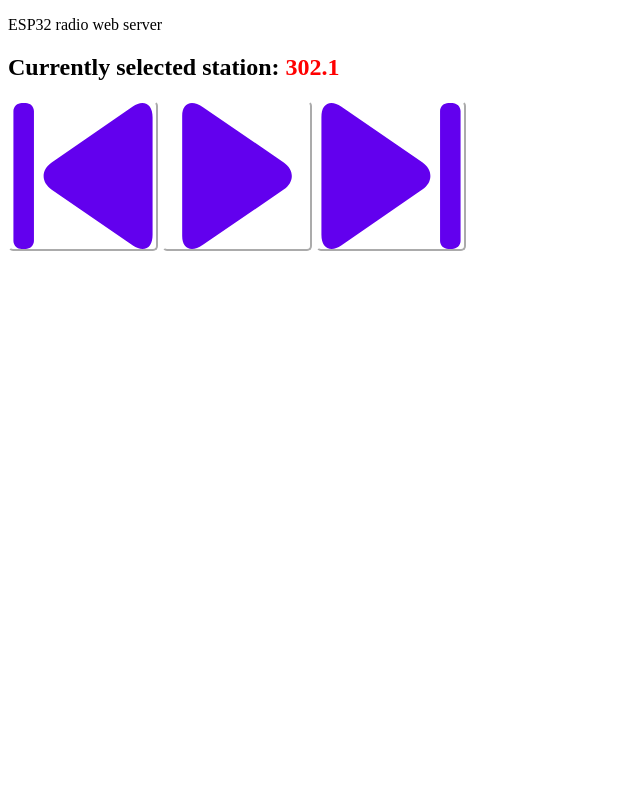
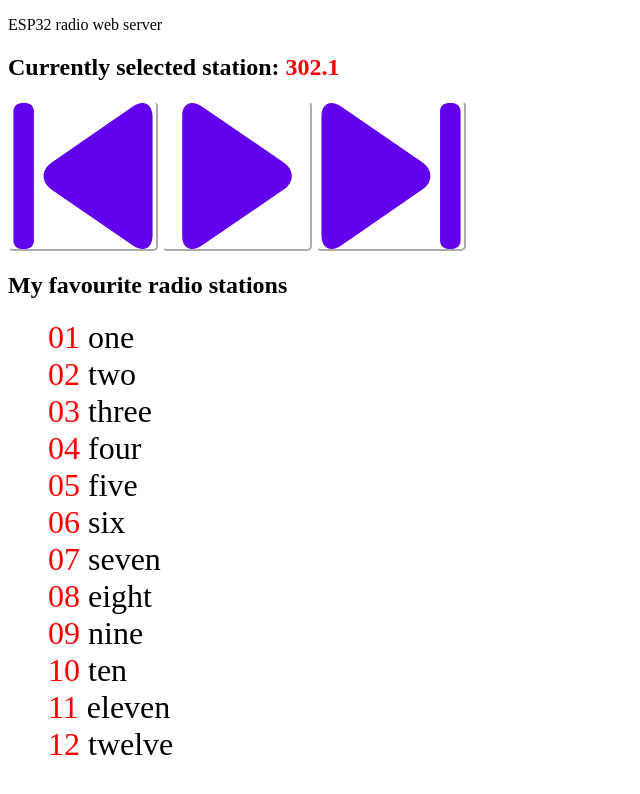
Before and after one commit to sswrk/esp32-radio, a plain HTML site: page radio/data/index.html in a window 1280 px wide. Shown: the whole page, without its empty margins (0-640 px from the left). Drawn offline with Linux system fonts and the light colour scheme.

Commit message:
added fav list

```diff
--- a/radio/data/index.html
+++ b/radio/data/index.html
@@ -16,7 +16,23 @@
             <button class="play-button" onclick="togglePlayState()"></button>
             <button class="next-button" onclick="setNextStation()"></button>
         </div>
-
+    </div>
+    <div class=favourites-stations-section>
+        <h2>My favourite radio stations</h2>
+        <ol>
+            <li>one</li>
+            <li>two</li>
+            <li>three</li>
+            <li>four</li>
+            <li>five</li>
+            <li>six</li>
+            <li>seven</li>
+            <li>eight</li>
+            <li>nine</li>
+            <li>ten</li>
+            <li>eleven</li>
+            <li>twelve</li>
+        </ol>
     </div>
 </body>
 <script src="script.js"></script>
--- a/radio/data/script.js
+++ b/radio/data/script.js
@@ -1,4 +1,5 @@
 let currentStation = '302.1';
+
 var xmlhttp = new XMLHttpRequest();
 
 function updateCurrentStation(newStation) {
--- a/radio/data/style.css
+++ b/radio/data/style.css
@@ -28,3 +28,19 @@
 
     background-image: url('./img/play.svg')
 }
+
+ol {
+    list-style-type: none;
+    counter-reset: li;
+}
+
+li {
+    font-size: 2rem;
+}
+
+li:before {
+    counter-increment: li;
+    content: counter(li, decimal-leading-zero);
+    color: red;
+    margin-right: 0.25em;
+}
```
